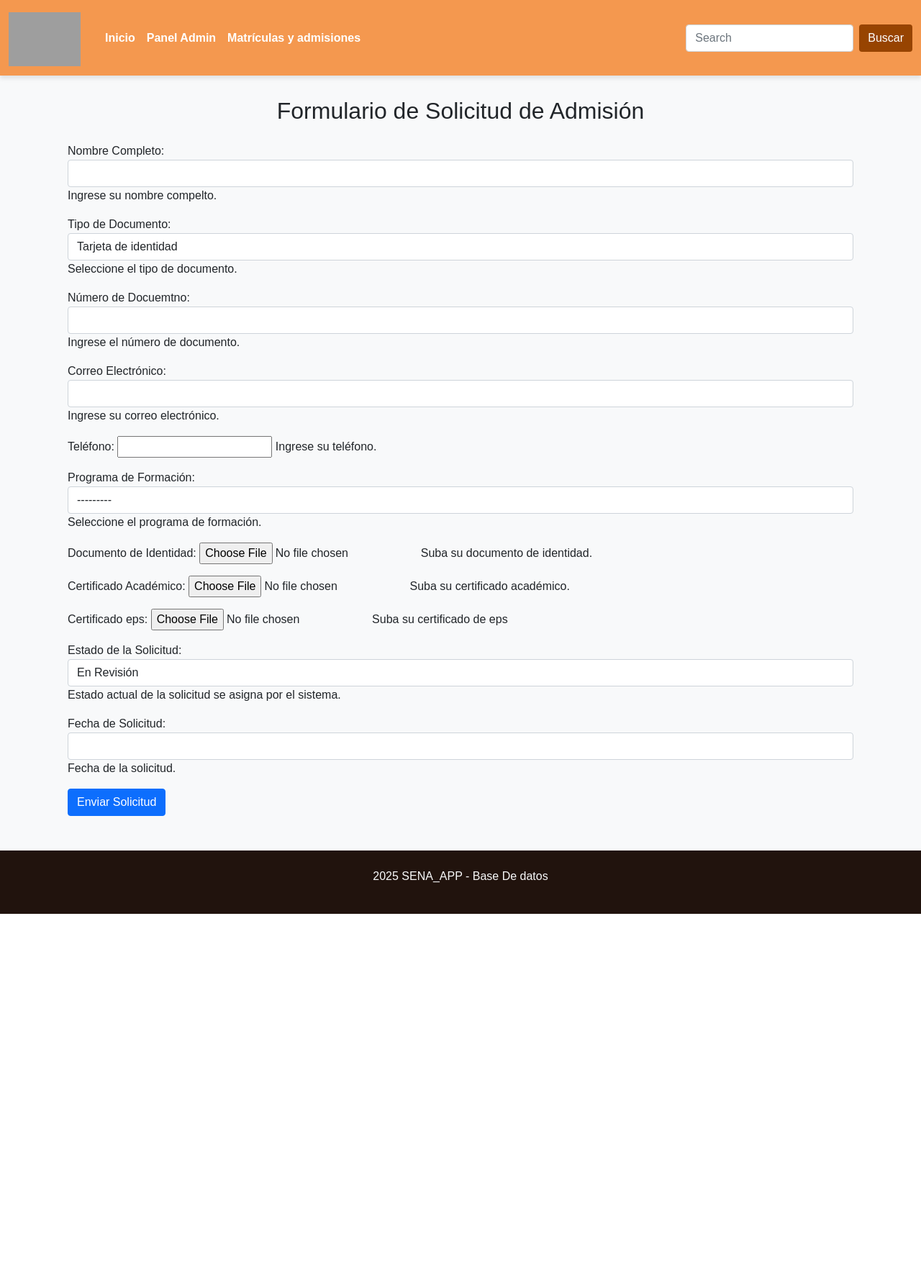
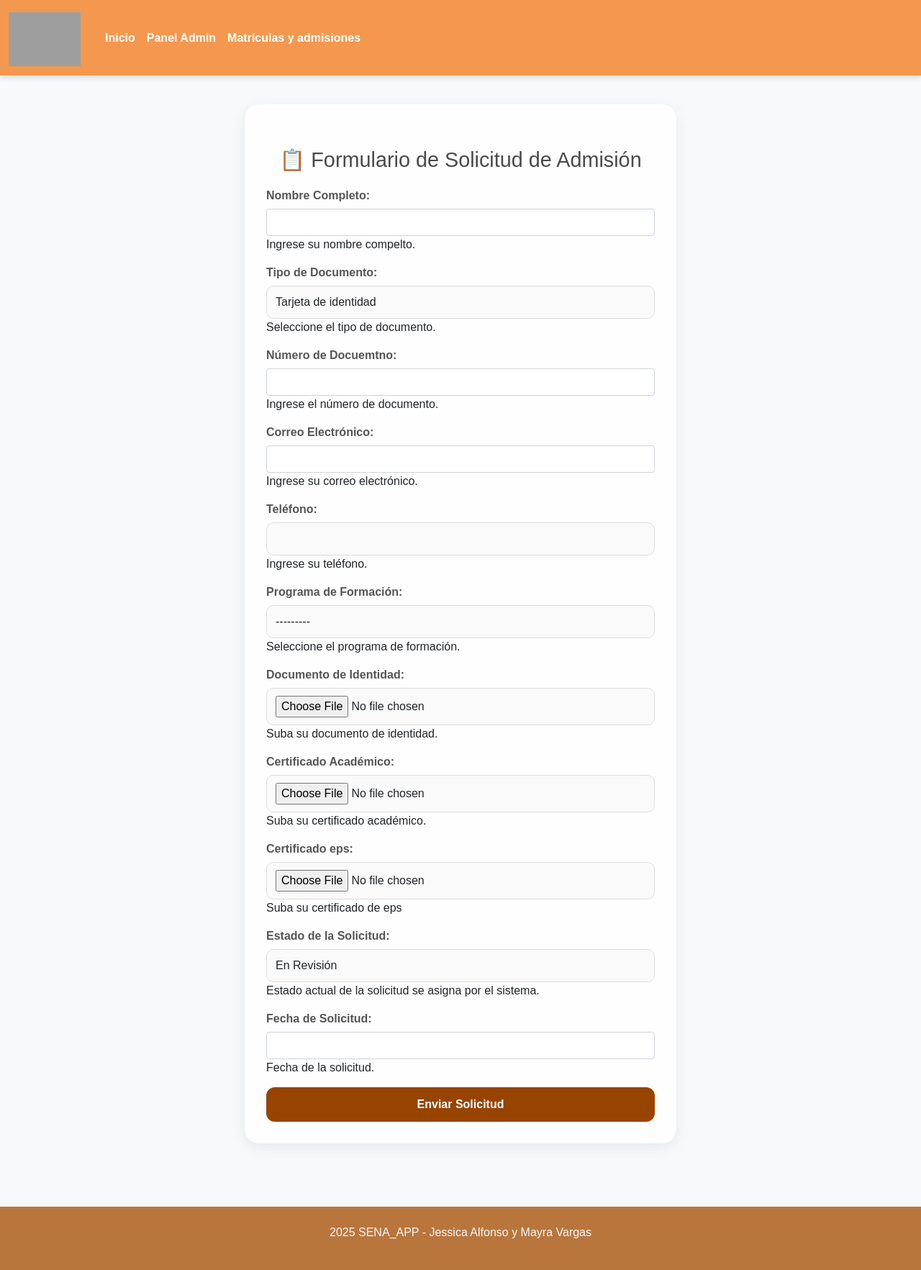
Before and after one commit to Jessica22-11/SENA_PROJECT, a Django app: page /admisiones/ in a window 1280 px wide. Shown: the whole page at 72% size. Before the commit the page ends 1270 px from the top, so only its background shows below. Run offline with Django 5.2, Linux system fonts and the light colour scheme; data comes from the database, SQL or seed files in the repository; parts of the project's set-up code (start-up, migrations or seed data) failed here and were passed over; grey boxes are pictures that could not be loaded.

Commit message:
Ajustes en formulario

```diff
--- a/SENA_APP/admisiones/forms.py
+++ b/SENA_APP/admisiones/forms.py
@@ -27,7 +27,7 @@ class SolicitudAdminsionForm(forms.Form):
         return cleaned_data
 
     def clean_numero_documento(self):
-        numero_documento = self.cleaned_data.get['numero_documento']
+        numero_documento = self.cleaned_data.get('numero_documento')
         if not numero_documento.isdigit():
             raise forms.ValidationError('El documento debe tener solo números.')
         return numero_documento
@@ -43,7 +43,7 @@ class SolicitudAdminsionForm(forms.Form):
             solicitud = SolicitudAdmision.objects.create(
                 nombre_completo=self.cleaned_data['nombre_completo'],
                 tipo_documento=self.cleaned_data['tipo_documento'],
-                numero_documento=self.cleaned_data['numero_documento'],
+                numero_documento=self.cleaned_data('numero_documento'),
                 correo=self.cleaned_data['correo'],
                 telefono=self.cleaned_data['telefono'],
                 programa=self.cleaned_data['programa'],
--- a/SENA_APP/admisiones/templates/formulario_inscripcion.html
+++ b/SENA_APP/admisiones/templates/formulario_inscripcion.html
@@ -3,19 +3,19 @@
 {% block title %}Matrícula y Admisiones - SENA APP{% endblock %}
 
 {% block content %}
-<div class="container mt-4">
-    <h2>Formulario de Solicitud de Admisión</h2>
+<div class="form-container">
+    <h2 class="form-title">📋 Formulario de Solicitud de Admisión</h2>
 
     {% if messages %}
         {% for message in messages %}
-            <div class="alert alert-{{ message.tags }}">{{ message }}</div>
+            <div class="alert {{ message.tags }}">{{ message }}</div>
         {% endfor %}
     {% endif %}
 
-    <form method="post" enctype="multipart/form-data">
+    <form method="post" enctype="multipart/form-data" class="admission-form">
         {% csrf_token %}
         {{ form.as_p }}
-        <button type="submit" class="btn btn-primary">Enviar Solicitud</button>
+        <button type="submit" class="btn-submit">Enviar Solicitud</button>
     </form>
 </div>
 {% endblock %}
--- a/SENA_APP/aprendices/templates/base.html
+++ b/SENA_APP/aprendices/templates/base.html
@@ -72,7 +72,7 @@
     }
 
     footer {
-        background-color: #21130d;
+        background-color: #b8763d;
         color: #f8f9fa;
         padding: 1.5rem 0;
         width: 100%;
@@ -849,6 +849,94 @@
         outline: 0;
         box-shadow: 0 0 0 0.25rem rgba(13,110,253,.25);
     }
+    .form-container {
+    max-width: 600px;
+    margin: 40px auto;
+    background: #fefefe;
+    padding: 30px;
+    border-radius: 20px;
+    box-shadow: 0px 6px 20px rgba(0, 0, 0, 0.08);
+}
+
+/* Título */
+.form-title {
+    text-align: center;
+    font-size: 1.8rem;
+    color: #4a4a4a;
+    margin-bottom: 20px;
+}
+
+/* Estilos del formulario */
+.admission-form p {
+    margin-bottom: 15px;
+}
+
+.admission-form label {
+    display: block;
+    font-weight: bold;
+    margin-bottom: 6px;
+    color: #555;
+}
+
+.admission-form input,
+.admission-form select,
+.admission-form textarea {
+    width: 100%;
+    padding: 10px 12px;
+    border: 1px solid #ddd;
+    border-radius: 10px;
+    outline: none;
+    font-size: 1rem;
+    transition: 0.3s ease;
+    background-color: #fafafa;
+}
+
+.admission-form input:focus,
+.admission-form select:focus,
+.admission-form textarea:focus {
+    border-color: #a3c9a8;
+    background-color: #ffffff;
+    box-shadow: 0 0 8px rgba(163, 201, 168, 0.5);
+}
+
+/* Botón */
+.btn-submit {
+    display: block;
+    width: 100%;
+    background: #974401ff; /* verde pastel */
+    color: #fff;
+    border: none;
+    padding: 12px;
+    border-radius: 12px;
+    font-size: 1rem;
+    font-weight: bold;
+    cursor: pointer;
+    transition: 0.3s ease;
+    margin-top: 15px;
+}
+
+.btn-submit:hover {
+    background: #88b091;
+}
+
+/* Mensajes */
+.alert {
+    padding: 12px;
+    margin-bottom: 15px;
+    border-radius: 10px;
+    font-weight: bold;
+    text-align: center;
+}
+
+.alert.success {
+    background: #d7f5d7;
+    color: #27632a;
+}
+
+.alert.error {
+    background: #f8d7da;
+    color: #842029;
+}
     </style>
 </head>
     <body>
@@ -880,24 +968,17 @@
                 <a class="nav-link active" aria-current="page" href="{% url 'admisiones:formulario_inscripcion' %}">Matrículas y admisiones</a>
             </li>
         </ul>
+        </div>
+    </div>
 
-        <form class="d-flex" role="search">
-            <input
-                class="form-control me-2"
-                type="search"
-                placeholder="Search"
-                aria-label="Search"
-            />
-            <button class="btn btn-search" type="submit">Buscar</button>
-        </form>
-    </div>
-</div>
+
+
     </nav>
 
     <main class="container">{% block content%} {%endblock%}</main>
 
     <footer class="text-center mt-5">
-        <p>2025 SENA_APP - Base De datos</p>
+        <p>2025 SENA_APP - Jessica Alfonso y Mayra Vargas</p>
     </footer>
     <script
         src="https://cdn.jsdelivr.net/npm/bootstrap@5.3.7/dist/js/bootstrap.bundle.min.js"
```
